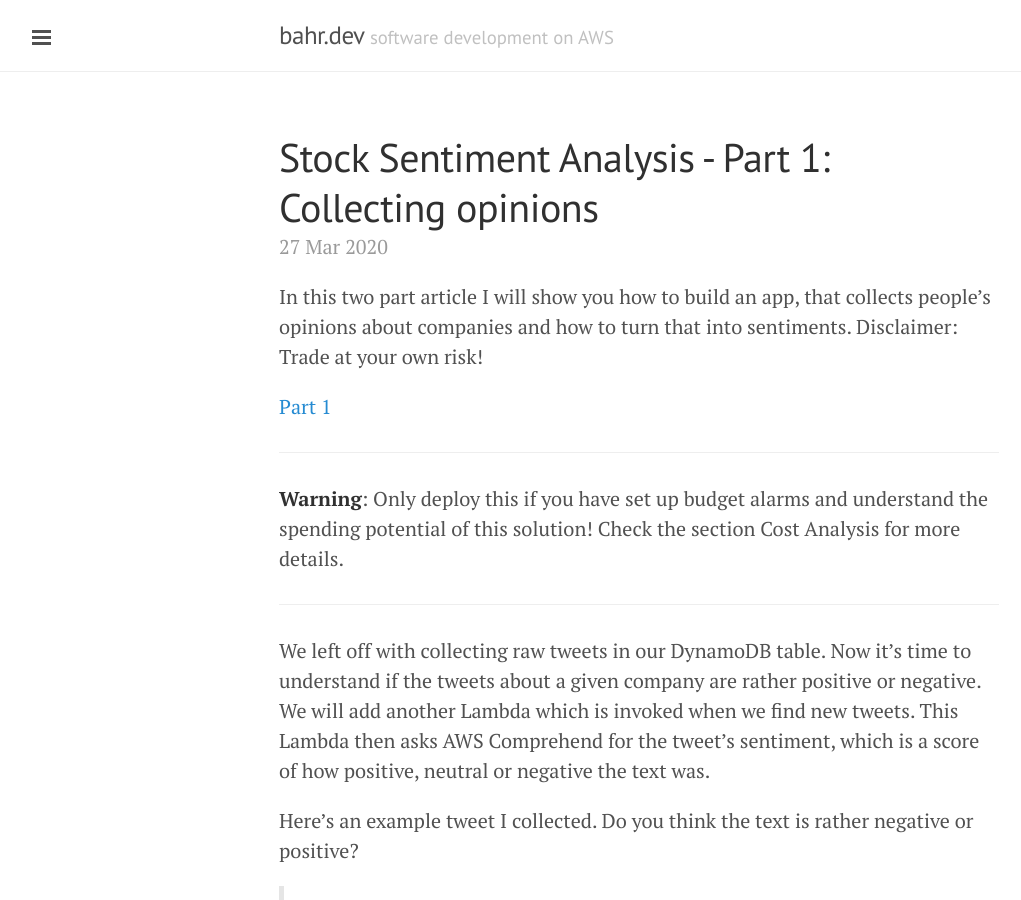
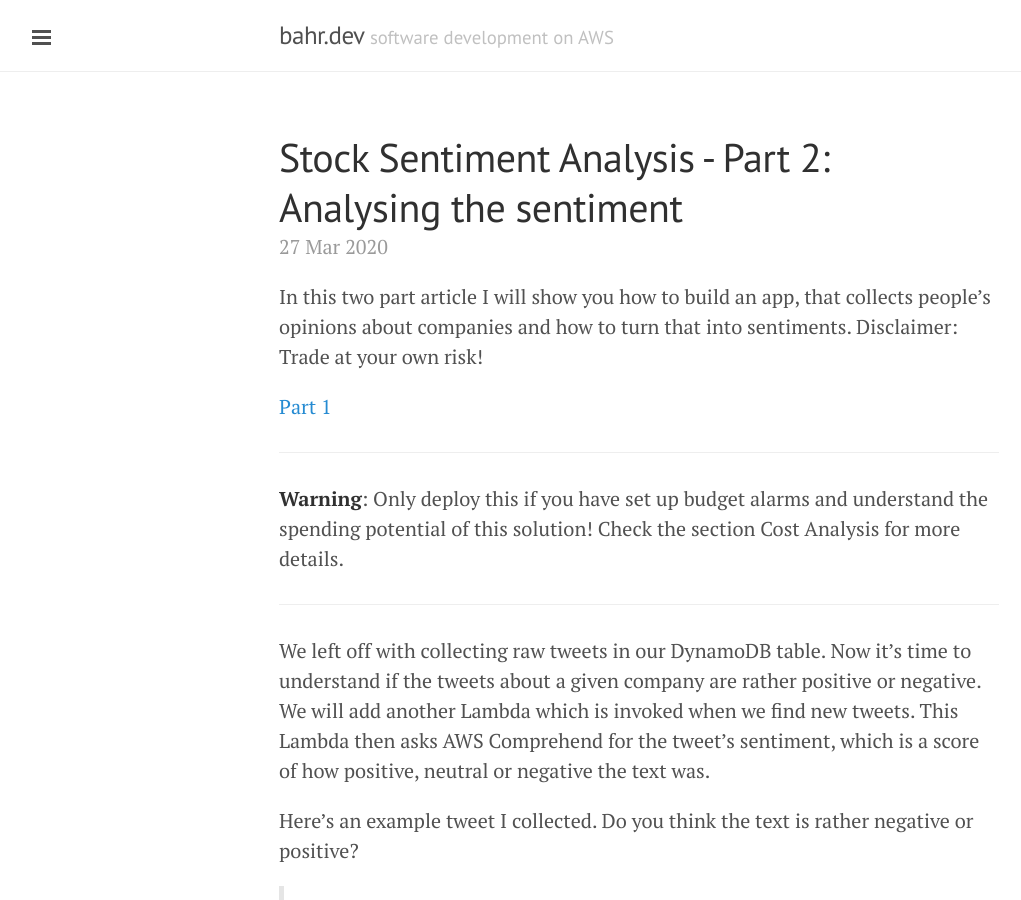
Before and after one commit to bahrmichael/bahrmichael.github.io, a Jekyll site: the page built from _posts/2020-03-27-sentiment-part-2.md, in a window 1280 px wide and 900 px high. Shown: the whole window, without its empty margins (1-1022 px from the left). Built offline with Jekyll 4.4.1, drawn with Linux system fonts in a browser that asks for light colours; Markdown is read by kramdown in place of the engine named in the settings; comment, search, counter and statistics services are not loaded.

Commit message:
Fix title

```diff
--- a/_posts/2020-03-27-sentiment-part-2.md
+++ b/_posts/2020-03-27-sentiment-part-2.md
@@ -1,6 +1,6 @@
 ---
 layout: post
-title: "Stock Sentiment Analysis - Part 1: Collecting opinions"
+title: "Stock Sentiment Analysis - Part 2: Analysing the sentiment"
 ---
 
 In this two part article I will show you how to build an app, that collects people's opinions about companies and how to turn that into sentiments. Disclaimer: Trade at your own risk!
```
